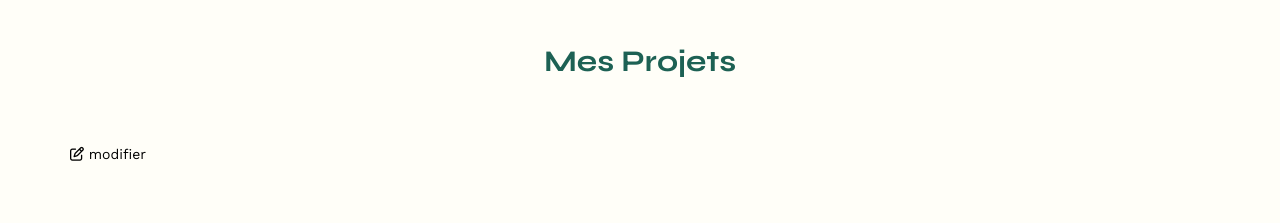
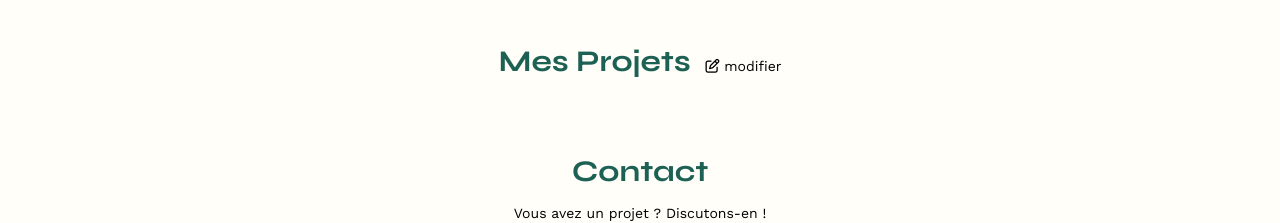
Before and after one commit to A-Pogam/Portfolio-architecte-sophie-bluel-master, a plain HTML site: page FrontEnd/admin.html in a window 1280 px wide. Shown: the part 578-801 px from the top of the page. Drawn offline with nearby package versions, Linux system fonts and the light colour scheme; a script that the page names is missing.

Commit message:
Improvement admin html for modifier

```diff
--- a/FrontEnd/admin.html
+++ b/FrontEnd/admin.html
@@ -13,7 +13,7 @@
 	<script src="https://kit.fontawesome.com/fc485628cd.js" crossorigin="anonymous"></script>
 </head>
 
-<body>
+<body class="admin">
     <div class="banner">
         <div class="edition-view">
             <i class="fa-regular fa-solid fa-pen-to-square" id="bannericon"></i>
--- a/FrontEnd/assets/style.css
+++ b/FrontEnd/assets/style.css
@@ -400,7 +400,6 @@ input {
 }
 
 /* Modifier */
-
 figcaption {
 	align-self: center;
 	height: 30px;
@@ -419,12 +418,20 @@ figcaption {
 	position: static;
 	padding-left: 0px;
 	padding-top: 15px;
-
 }
 
 .edit a {
 	padding-left: 5px;
 	font-weight: lighter;
+}
+
+.admin #portfolio {
+	text-align: center;
+}
+
+.admin #portfolio h2 {
+	display: inline-block;
+	margin-right: 10px;
 }
 
 .edit2 {
@@ -434,12 +441,13 @@ figcaption {
 	border: none;
 	font-size: 14px;
 	position: static;
-	padding-left: 0px;
-
+	padding: 0;
+	margin: 0;
 }
 
 .edit a {
 	padding-left: 5px;
 	font-weight: lighter;
-
+	margin-top: -20px;
+	align-self: end;
 }
```
